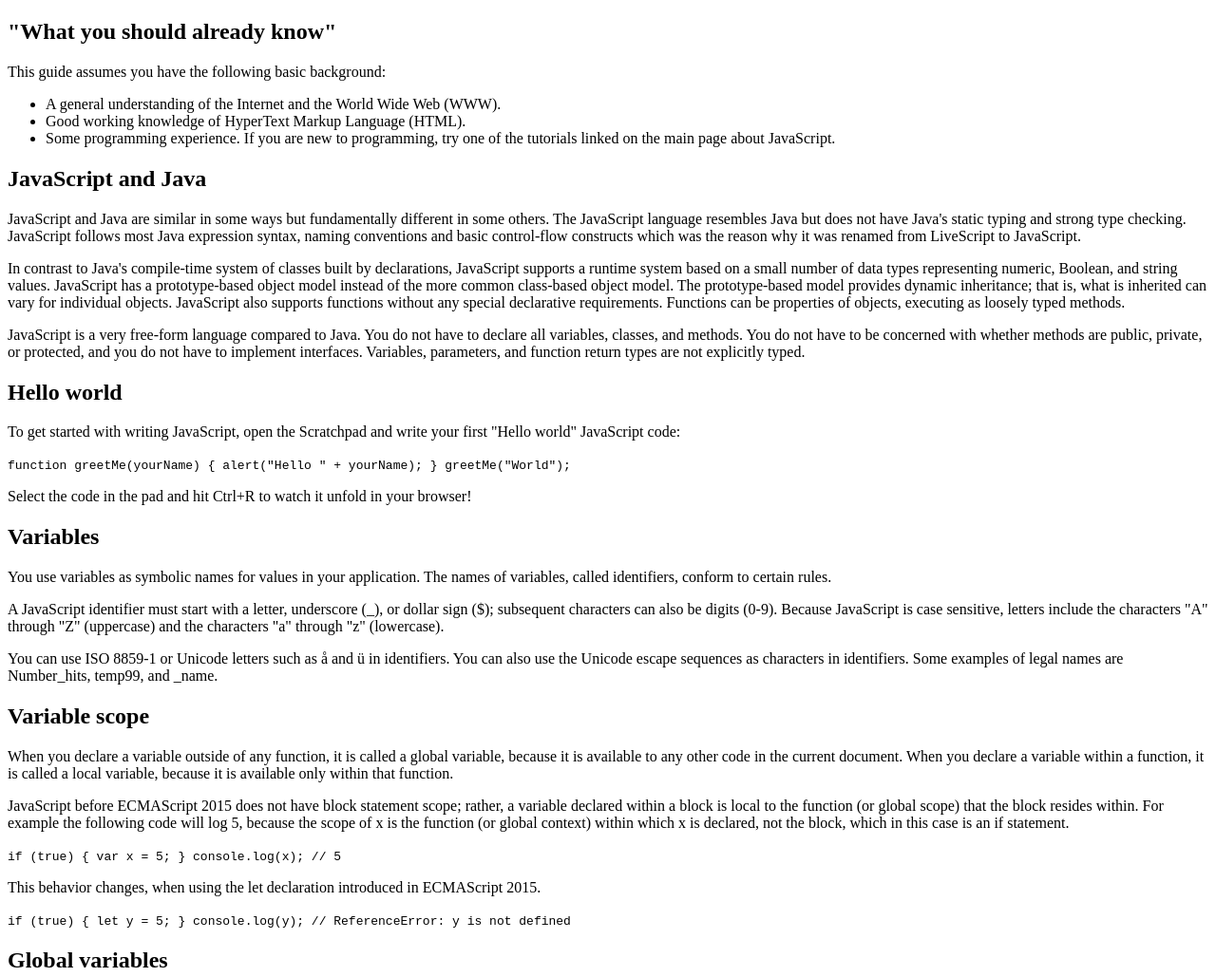
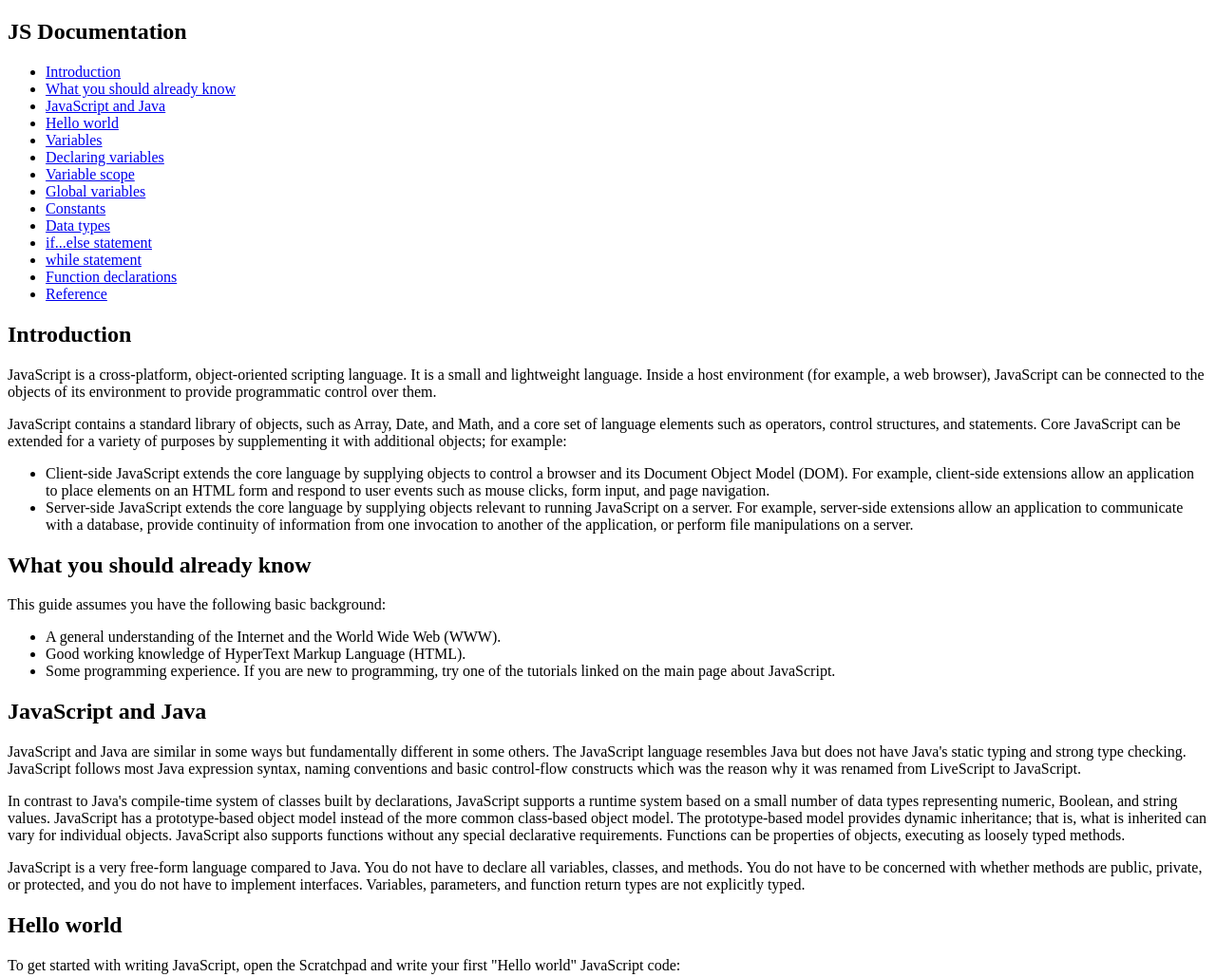
Before and after one commit to cristianacmc/Technical-Documentation, a plain HTML site: page index.html in a window 1280 px wide. Shown: the top 1029 px of the page at 95% size. Drawn offline with Linux system fonts and the light colour scheme.

Commit message:
Add navbar

```diff
--- a/index.html
+++ b/index.html
@@ -10,9 +10,45 @@
 </head>
 
 <body>
+	<nav id="navbar">
+		<header>
+			<h2>JS Documentation</h2>
+		</header>
+		<ul>
+			<li><a href="#">Introduction</a></li>
+			<li><a href="#">What you should already know</a></li>
+			<li><a href="#JavaScript_and_Java">JavaScript and Java</a></li>
+			<li><a href="#Hello_World">Hello world</a></li>
+			<li><a href="#Variables">Variables</a></li>
+			<li><a href="Declaring_Variables">Declaring variables</a></li>
+			<li><a href="#Variables_Scope">Variable scope</a></li>
+			<li><a href="#Global_Variables">Global variables</a></li>
+			<li><a href="#Constants">Constants</a></li>
+			<li><a href="#">Data types</a></li>
+			<li><a href="#if_else">if...else statement</a></li>
+			<li><a href="#while_statement">while statement</a></li>
+			<li><a href="#Function_declarations">Function declarations</a></li>
+			<li><a href="#">Reference</a></li>
+		</ul>
+	</nav>
 	<main id"main-doc">
+		<section class="introduction">
+			<header>
+			<h2>Introduction</h2>
+			</header>
+				<p>JavaScript is a cross-platform, object-oriented scripting language. It is a small and lightweight language. Inside a host environment (for example, a web browser), JavaScript can be connected to the objects of its environment to provide programmatic control over them.</p>
+				<p>JavaScript contains a standard library of objects, such as Array, Date, and Math, and a core set of language elements such as operators, control structures, and statements. Core JavaScript can be extended for a variety of purposes by supplementing it with additional objects; for example:</p>
+				<ul>
+					<li>Client-side JavaScript extends the core language by supplying objects to control a browser and its Document Object Model (DOM). For example, client-side extensions allow an application to place elements on an HTML form and respond to user events such as mouse clicks, form input, and page navigation.</li>
+					<li>Server-side JavaScript extends the core language by supplying objects relevant to running JavaScript on a server. For example, server-side extensions allow an application to communicate with a database, provide continuity of information from one invocation to another of the application, or perform file manipulations on a server.</li>
+				</ul>
+			</header>
+		</section>
+
 		<section class="requirements">
-			<h2>"What you should already know"</h2>
+			<header>
+			<h2>What you should already know</h2>
+			</header>
 				<p>This guide assumes you have the following basic background:</p>
 				<ul>
 					<li>A general understanding of the Internet and the World Wide Web (WWW).</li>
@@ -57,7 +93,7 @@
 
 		<section class="main-section">
 			<header id="Declaring_Variables">
-				<h2>Variable scope</h2>
+				<h2>Declaring Variables</h2>
 			</header>
 			<p>When you declare a variable outside of any function, it is called a global variable, because it is available to any other code in the current document. When you declare a variable within a function, it is called a local variable, because it is available only within that function.</p>
 
@@ -72,7 +108,7 @@
 
 		<section class="main-section">
 			<header id="Variables_Scope">
-				<h2>Global variables</h2>
+				<h2>Variable scope</h2>
 			</header>
 				<p>Global variables are in fact properties of the global object. In web pages the global object is window, so you can set and access global variables using the window.variable syntax.</p>
 				<p>Consequently, you can access global variables declared in one window or frame from another window or frame by specifying the window or frame name. For example, if a variable called phoneNumber is declared in a document, you can refer to this variable from an iframe as parent.phoneNumber.</p>
@@ -80,7 +116,7 @@
 
 		<section class="main-section">
 			<header id="Global_Variables">
-				<h2>Constants</h2>
+				<h2>Global variables</h2>
 			</header>
 				<p>You can create a read-only, named constant with the const keyword. The syntax of a constant identifier is the same as for a variable identifier: it must start with a letter, underscore or dollar sign and can contain alphabetic, numeric, or underscore characters.</p>
 
@@ -103,7 +139,7 @@
 
 		<section class="main-section">
 			<header id="Constants">
-				<h2>Data types</h2>
+				<h2>Constants</h2>
 			</header>
 				<p>The latest ECMAScript standard defines seven data types:</p>
 				<p>. Six data types that are primitives:</p>
```
